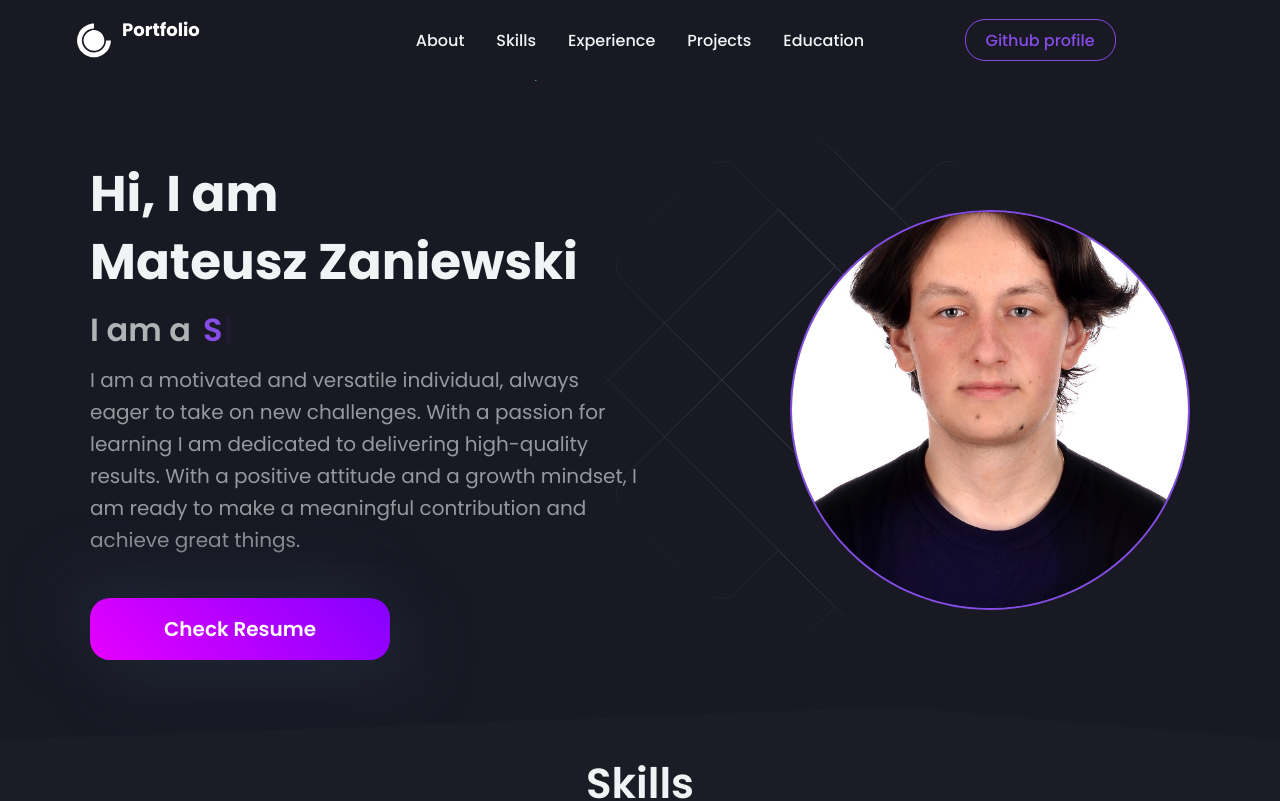
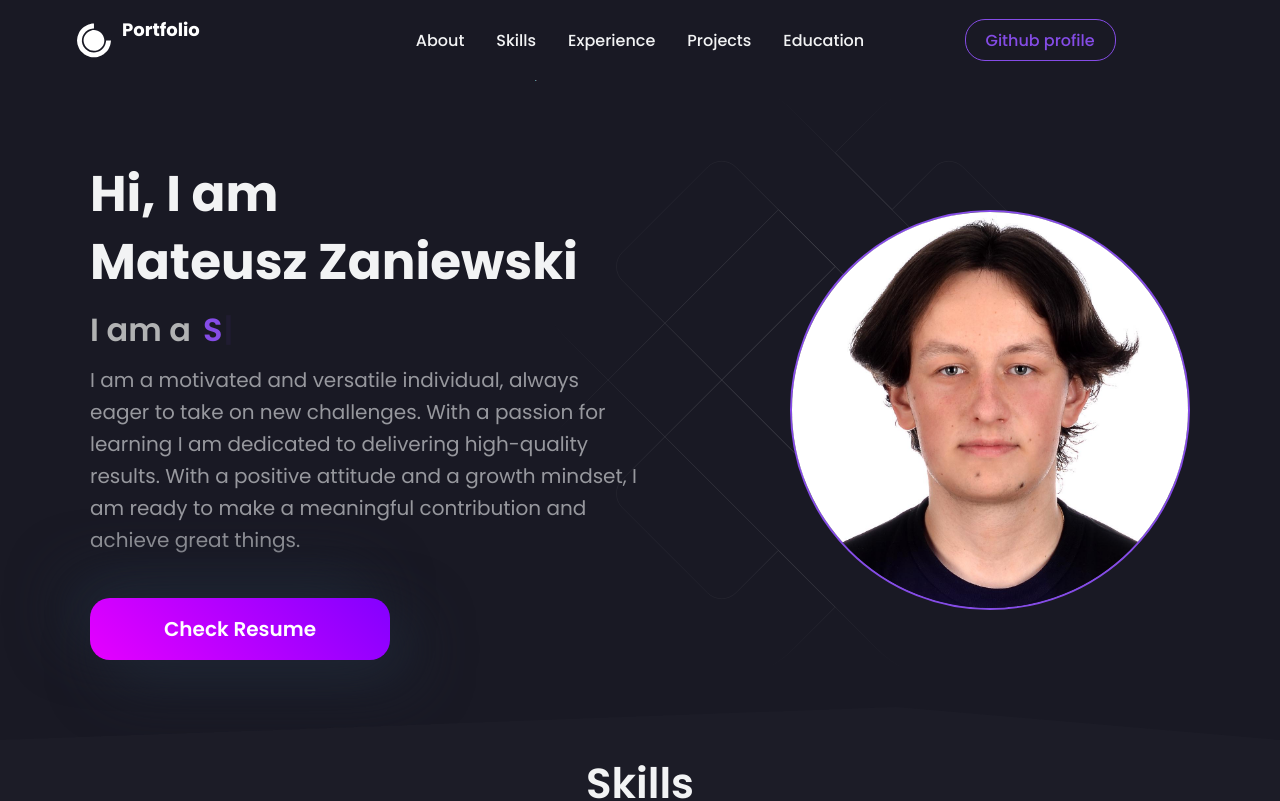
Before and after one commit to Zenkovsky03/showcase, a React (Create React App) app: page / in a window 1280 px wide. Shown: the top 801 px of the page. Built offline with nearby package versions, Linux system fonts and the light colour scheme.

Commit message:
Fix: hero img display

```diff
--- a/src/components/HeroSection/index.js
+++ b/src/components/HeroSection/index.js
@@ -193,7 +193,7 @@ const Image = styled.img`
     max-height: 400px;
     max-width: 400px;
     object-fit: cover;
-    object-position: center;
+    object-position: center 20%;
     border: 2px solid ${({ theme }) => theme.primary};
 
     @media screen and (max-width: 768px) {
```
